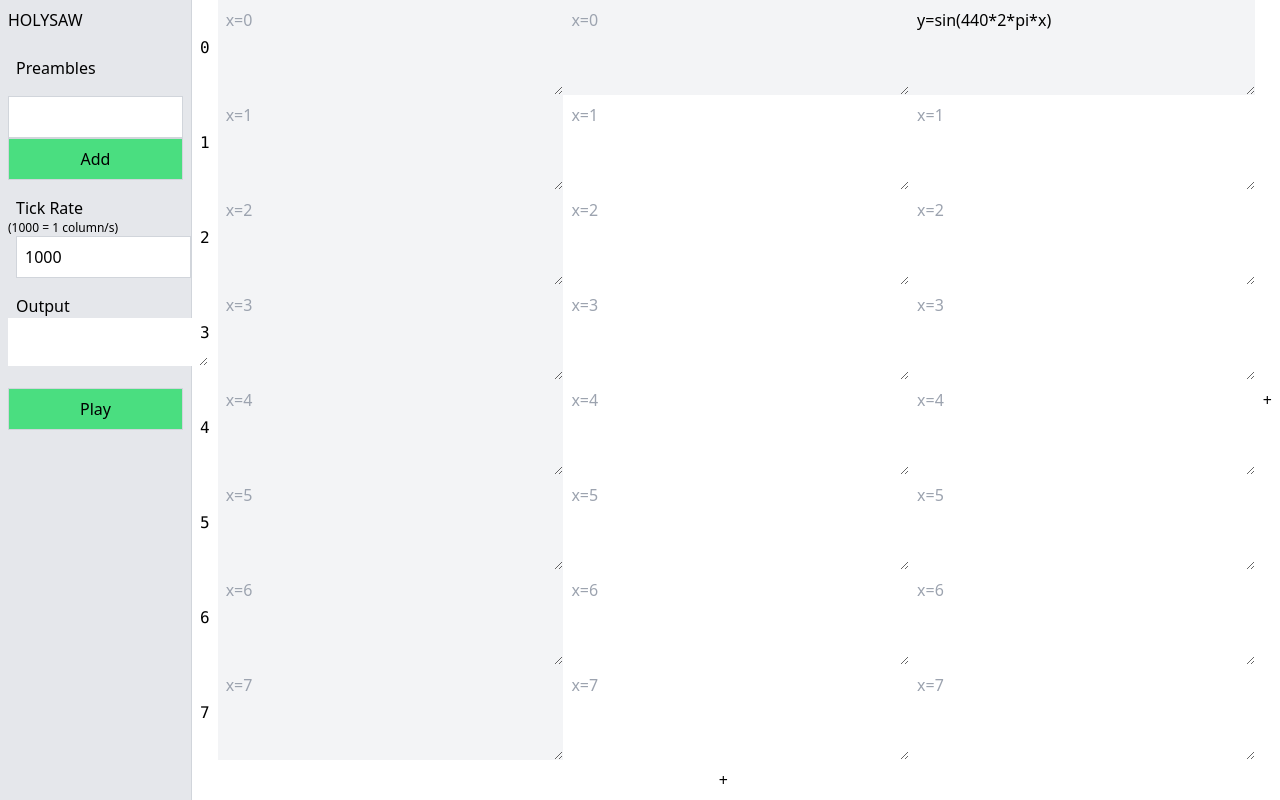
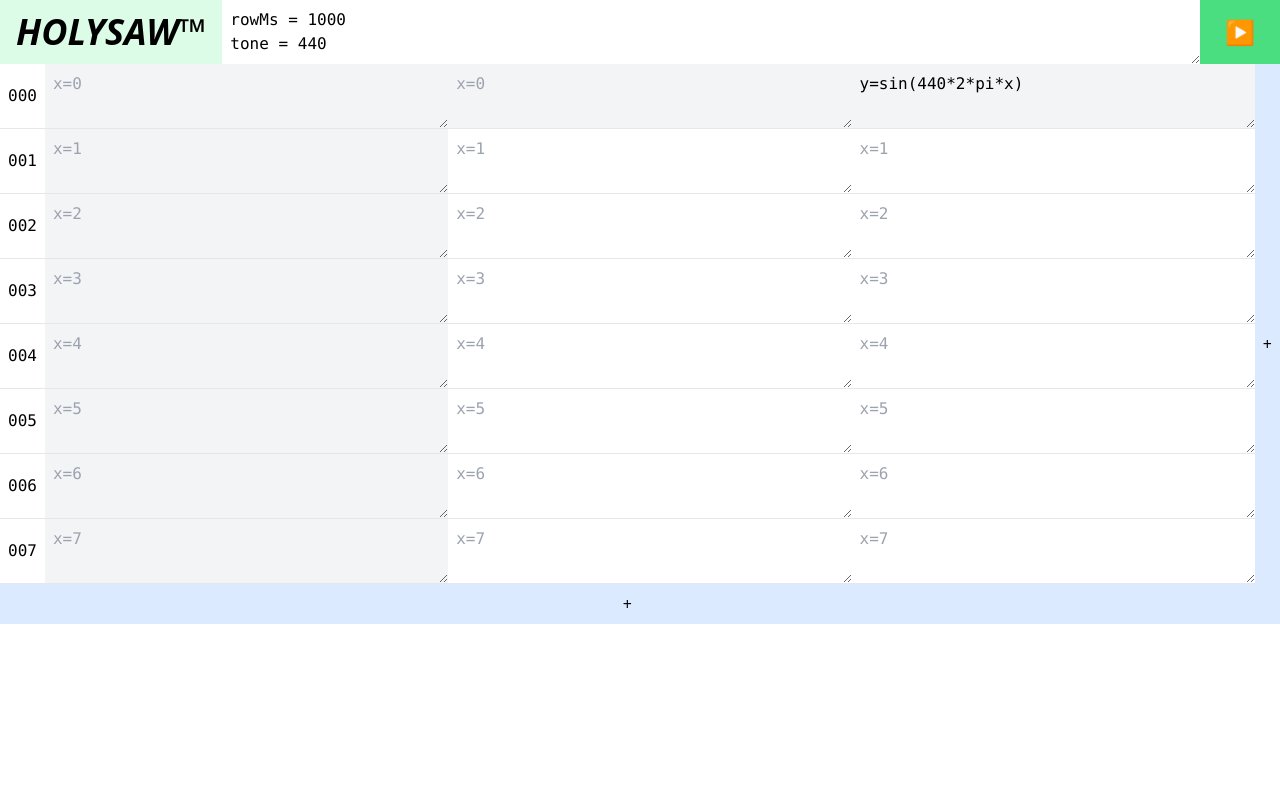
Before and after one commit to 0x70b1a5/holysaw, a React (Create React App) app: page / in a window 1280 px wide. Built offline with nearby package versions, Linux system fonts and the light colour scheme.

Commit message:
rows, ui, sampling

```diff
--- a/src/App.tsx
+++ b/src/App.tsx
@@ -2,13 +2,13 @@ import React from 'react';
 
 import { useHsStore } from './store/store';
 import { playSong } from './utils/play';
-import Sidebar from './components/Sidebar';
+import TopBar from './components/TopBar';
 import TextCell from './components/TextCell';
 import ExpandoBox from './components/ExpandoBox';
 
 // Main App component
 function App() {
-  const { parser, grid, setGrid, timeIndex, setTimeIndex, focusedRow, setFocusedRow, output, setOutput, tickRate } = useHsStore()
+  const { grid, setGrid, timeIndex, setTimeIndex, focusedRow, setFocusedRow, } = useHsStore()
 
   const addCellToRows = () => {
     const newGrid = grid.map(row => [...row, '']);
@@ -21,15 +21,14 @@ function App() {
   }
 
   return (
-    <div className="flex w-screen h-screen" id='main'>
-      <Sidebar onPlay={(preambles) => {
-        playSong(grid, parser, preambles)
-      }} />
-      <div className='flex flex-col grow align-self-stretch overflow-y-auto' id='container'>
+    <div className="flex-col w-screen" id='main'>
+      <TopBar />
+      <div className='flex grow self-stretch'>
+        <div className='flex flex-col grow self-stretch overflow-y-auto' id='container'>
           {grid.map((row, rindex) => (
-          <div key={rindex} className="flex grow align-self-stretch">
+            <div key={rindex} className="flex grow border border-b-1 border-t-0 border-x-0 border-solid">
               <ExpandoBox>
-              {rindex}
+                {String(rindex).padStart(3, '0')}
               </ExpandoBox>
               {row.map((cell, cindex) => (
                 <TextCell
@@ -51,13 +50,14 @@ function App() {
           ))}
           <button
             onClick={addRow}
-          className='align-self-stretch p-2 m-0 hover:bg-gray-200'
+            className='p-2 m-0 hover:bg-blue-200 bg-blue-100'
           >+</button>
         </div> {/* container */}
         <button
           onClick={addCellToRows}
-        className='p-2 m-0 hover:bg-gray-200'
+          className='p-2 m-0 hover:bg-blue-200 bg-blue-100'
         >+</button>
+      </div>
     </div> // main
   );
 }
--- a/src/components/Sidebar.tsx
+++ /dev/null
@@ -1,44 +0,0 @@
-import React from "react";
-import { useHsStore } from "../store/store";
-
-interface SidebarProps {
-  onPlay: (preambles: string[]) => void
-}
-const Sidebar: React.FC<SidebarProps> = ({ onPlay }) => {
-  const { preambles, setPreambles, output, tickRate, setTickRate } = useHsStore()
-  const [newPreamble, setNewPreamble] = React.useState<string>('')
-  return <div className="w-48 bg-gray-200 border border-r-1 border-y-0 border-l-0 border-gray-300">
-    <div className="p-2">HOLYSAW</div>
-    <div className='p-2 flex flex-col'>
-      <div className="p-2">Preambles</div>
-      {preambles.map((preamble: string, index: number) => (
-        <input key={index} type="text" value={preamble} onChange={(e) => {
-          const newPreambles = [...preambles];
-          newPreambles[index] = e.target.value;
-          setPreambles(newPreambles);
-        }} className="border border-gray-300 p-2 m-0 w-full" />
-      ))}
-      <input type="text" value={newPreamble} onChange={(e) => setNewPreamble(e.target.value)} className="border border-gray-300 p-2 m-0 mt-2 w-full" />
-      <button className="border border-gray-300 p-2 m-0 w-full bg-green-400" onClick={() => {
-        setPreambles([...preambles, newPreamble]);
-        setNewPreamble('');
-      }}>Add</button>
-    </div>
-    <div className="p-2">
-      <label className="p-2">
-        Tick Rate
-        <div className="text-xs">(1000 = 1 column/s)</div>
-      </label>
-      <input type="number" value={tickRate} className="border border-gray-300 p-2 m-0 w-full" onChange={(e) => setTickRate(Number(e.target.value))} />
-    </div>
-    <div className="p-2">
-      <label className="p-2">Output</label>
-      <textarea readOnly value={output} />
-    </div>
-    <div className="p-2">
-      <button className="border border-gray-300 p-2 m-0 w-full bg-green-400" onClick={() => onPlay(preambles)}>Play</button>
-    </div>
-  </div>;
-};
-
-export default Sidebar;
--- a/src/components/TextCell.tsx
+++ b/src/components/TextCell.tsx
@@ -14,7 +14,7 @@ const TextCell: React.FC<TextCellProps> = ({ text, onChange, readonly, active, o
       value={text}
       onChange={(e) => onChange(e.target.value)}
       onFocus={onFocus}
-      className={classNames("grow align-self-stretch p-2 m-0 w-16", { 'bg-gray-200': readonly, 'bg-gray-100': active })}
+      className={classNames("font-mono grow p-2 m-0 w-16", { 'bg-gray-200': readonly, 'bg-gray-100': active })}
       readOnly={readonly}
       placeholder={placeholder}
     ></textarea>
--- /dev/null
+++ b/src/components/TopBar.tsx
@@ -0,0 +1,27 @@
+import React from "react";
+import { useHsStore } from "../store/store";
+import { playSong } from "../utils/play";
+
+const TopBar: React.FC = () => {
+  const { grid, parser, preamble, setPreamble, output, } = useHsStore()
+
+  const onPlay = () => {
+    playSong(grid, parser, [preamble]);
+  }
+
+  return <div className="flex grow self-stretch place-items-center place-content-center">
+    <div className="px-4 text-4xl font-bold italic bg-green-100 self-stretch place-items-center place-content-center flex">HOLYSAW&trade;</div>
+    <textarea
+      value={preamble}
+      onChange={(e) => setPreamble(e.target.value)}
+      className="font-mono p-2 m-0 grow"></textarea>
+    <button
+      className="px-2 py-1 m-0 bg-green-400 self-stretch text-2xl w-20 hover:bg-green-500"
+      onClick={onPlay}
+    >
+      ▶️
+    </button>
+  </div>;
+};
+
+export default TopBar;
--- a/src/index.css
+++ b/src/index.css
@@ -589,6 +589,18 @@ video {
   height: 100vh;
 }
 
+.h-full {
+  height: 100%;
+}
+
+.h-4 {
+  height: 1rem;
+}
+
+.h-20 {
+  height: 5rem;
+}
+
 .w-16 {
   width: 4rem;
 }
@@ -603,6 +615,14 @@ video {
 
 .w-screen {
   width: 100vw;
+}
+
+.w-4 {
+  width: 1rem;
+}
+
+.w-20 {
+  width: 5rem;
 }
 
 .grow {
@@ -633,17 +653,34 @@ video {
   gap: 0.5rem;
 }
 
+.self-stretch {
+  align-self: stretch;
+}
+
 .overflow-y-auto {
   overflow-y: auto;
+}
+
+.rounded {
+  border-radius: 0.25rem;
 }
 
 .border {
   border-width: 1px;
 }
 
+.border-0 {
+  border-width: 0px;
+}
+
 .border-y-0 {
   border-top-width: 0px;
   border-bottom-width: 0px;
+}
+
+.border-x-0 {
+  border-left-width: 0px;
+  border-right-width: 0px;
 }
 
 .border-l-0 {
@@ -652,6 +689,10 @@ video {
 
 .border-t-0 {
   border-top-width: 0px;
+}
+
+.border-solid {
+  border-style: solid;
 }
 
 .border-gray-300 {
@@ -674,6 +715,31 @@ video {
   background-color: rgb(74 222 128 / var(--tw-bg-opacity));
 }
 
+.bg-green-100 {
+  --tw-bg-opacity: 1;
+  background-color: rgb(220 252 231 / var(--tw-bg-opacity));
+}
+
+.bg-green-200 {
+  --tw-bg-opacity: 1;
+  background-color: rgb(187 247 208 / var(--tw-bg-opacity));
+}
+
+.bg-blue-100 {
+  --tw-bg-opacity: 1;
+  background-color: rgb(219 234 254 / var(--tw-bg-opacity));
+}
+
+.bg-amber-100 {
+  --tw-bg-opacity: 1;
+  background-color: rgb(254 243 199 / var(--tw-bg-opacity));
+}
+
+.bg-blue-200 {
+  --tw-bg-opacity: 1;
+  background-color: rgb(191 219 254 / var(--tw-bg-opacity));
+}
+
 .p-2 {
   padding: 0.5rem;
 }
@@ -688,6 +754,11 @@ video {
   padding-bottom: 0.25rem;
 }
 
+.px-4 {
+  padding-left: 1rem;
+  padding-right: 1rem;
+}
+
 .font-mono {
   font-family: ui-monospace, SFMono-Regular, Menlo, Monaco, Consolas, "Liberation Mono", "Courier New", monospace;
 }
@@ -697,7 +768,50 @@ video {
   line-height: 1rem;
 }
 
+.text-xl {
+  font-size: 1.25rem;
+  line-height: 1.75rem;
+}
+
+.text-2xl {
+  font-size: 1.5rem;
+  line-height: 2rem;
+}
+
+.text-3xl {
+  font-size: 1.875rem;
+  line-height: 2.25rem;
+}
+
+.text-4xl {
+  font-size: 2.25rem;
+  line-height: 2.5rem;
+}
+
+.font-bold {
+  font-weight: 700;
+}
+
+.italic {
+  font-style: italic;
+}
+
 .hover\:bg-gray-200:hover {
   --tw-bg-opacity: 1;
   background-color: rgb(229 231 235 / var(--tw-bg-opacity));
 }
+
+.hover\:bg-green-500:hover {
+  --tw-bg-opacity: 1;
+  background-color: rgb(34 197 94 / var(--tw-bg-opacity));
+}
+
+.hover\:bg-blue-200:hover {
+  --tw-bg-opacity: 1;
+  background-color: rgb(191 219 254 / var(--tw-bg-opacity));
+}
+
+.hover\:bg-blue-300:hover {
+  --tw-bg-opacity: 1;
+  background-color: rgb(147 197 253 / var(--tw-bg-opacity));
+}
--- a/src/store/store.ts
+++ b/src/store/store.ts
@@ -12,24 +12,16 @@ export interface HsStore {
     setFocusedRow: (newFocusedRow: number) => void
     setTimeIndex: (newTimeIndex: number) => void
     parser: Parser
-    preambles: string[]
-    setPreambles: (preamble: string[]) => void
+    preamble: string
+    setPreamble: (preamble: string) => void
     output: string
     setOutput: (output: string) => void
-    tickRate: number
-    setTickRate: (tickRate: number) => void
-    tuning: number
-    setTuning: (tuning: number) => void
 }
 
 export const useHsStore = create<HsStore>()(
     (set, get) => ({
         get,
         set,
-        tuning: 440,
-        setTuning: (tuning: number) => set({ tuning }),
-        tickRate: 1000,
-        setTickRate: (tickRate: number) => set({ tickRate }),
         output: '',
         setOutput: (output: string) => set({ output }),
         grid: [
@@ -48,7 +40,7 @@ export const useHsStore = create<HsStore>()(
         setFocusedRow: (focusedRow: number) => set({ focusedRow }),
         setTimeIndex: (timeIndex: number) => set({ timeIndex }),
         parser: parser(),
-        preambles: [],
-        setPreambles: (preambles: string[]) => set({ preambles })
+        preamble: `rowMs = 1000\ntone = 440`,
+        setPreamble: (preamble: string) => set({ preamble })
     })
 );
--- a/src/utils/play.ts
+++ b/src/utils/play.ts
@@ -45,31 +45,31 @@ export const playSong = (song: Grid, parser: Parser, preambles: string[]) => {
     parser.clear();
     parser.evaluate(preambles.join('\n'));
     const fns = getFnsFromGrid(song);
-    let lengthOfSoundInSeconds = song.length;
     const SAMPLE_RATE = 44100;
-    const lengthOfSoundInSamples = lengthOfSoundInSeconds * SAMPLE_RATE;
-    const audioContext = new window.AudioContext();
-    // TODO: tickRate should be a variable
-    const audioBuffer = audioContext.createBuffer(1, lengthOfSoundInSamples, SAMPLE_RATE);
-    // Fill the AudioBuffer with y values
-    let log = ``
-    for (let secondsIndex = 0; secondsIndex < lengthOfSoundInSeconds; secondsIndex++) {
-        log += `secondsIndex: ${secondsIndex}\n`
-        let fnForThisSecond = fns[secondsIndex];
-        log += `fnForThisSecond: ${fnForThisSecond}\n`
-        parser.evaluate(fnForThisSecond);
-        for (let sample = secondsIndex * SAMPLE_RATE; sample < secondsIndex * SAMPLE_RATE + SAMPLE_RATE; sample++) {
-            const x = sample / SAMPLE_RATE;
-            for (let fn = 0; fn <= secondsIndex; fn++) {
+    const MS_PER_SECOND = 1000;
+    const yValues = [];
+    let log = ''
+    for (let row = 0; row < song.length; row++) {
+        parser.evaluate(fns[row]);
+        const rowMs = parser.get('rowMs');
+        const rowSamples = rowMs * SAMPLE_RATE / MS_PER_SECOND;
+        log += `${rowMs}ms, ${rowSamples} samples\n`
+        for (let sample = 0; sample < rowSamples; sample++) {
+            const x = row + sample / rowSamples;
+            for (let fn = 0; fn <= row; fn++) {
                 parser.evaluate(`unlikelyFunctionNameForStepping${fn}(${x})`);
             }
             const y = parser.get('y');
-            log += `x: ${x}, y: ${y}\n`
-            // debugger;
-            audioBuffer.getChannelData(0)[sample] = y;
+            yValues.push(y);
         }
     }
     console.log(log);
+
+    const audioContext = new window.AudioContext();
+    const audioBuffer = audioContext.createBuffer(1, yValues.length, SAMPLE_RATE);
+    for (let sample = 0; sample < yValues.length; sample++) {
+        audioBuffer.getChannelData(0)[sample] = yValues[sample];
+    }
 
     // Convert the AudioBuffer to a .wav file
     const wav = toWav(audioBuffer);
```
Lines whose indentation alone changed are shown as unchanged.
